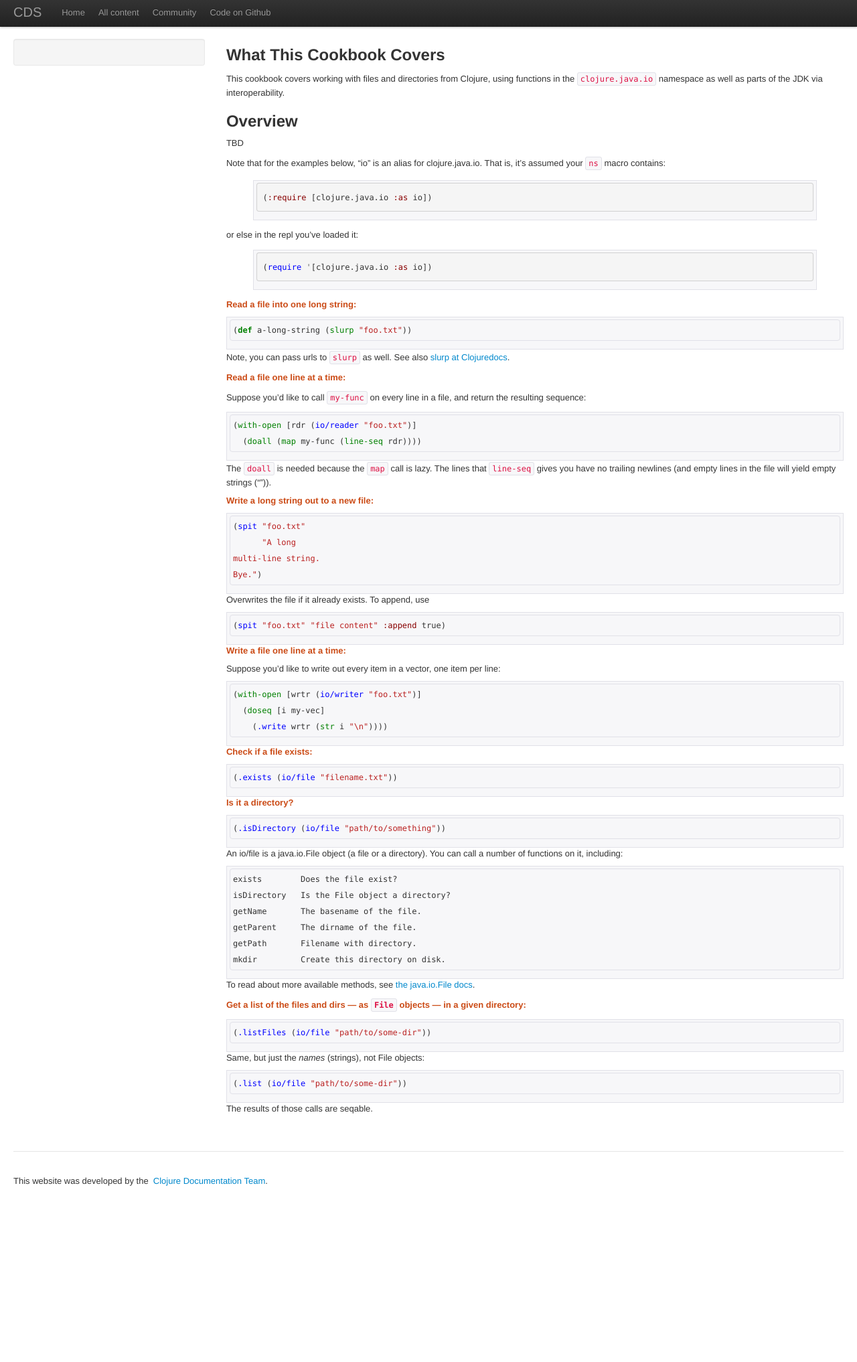
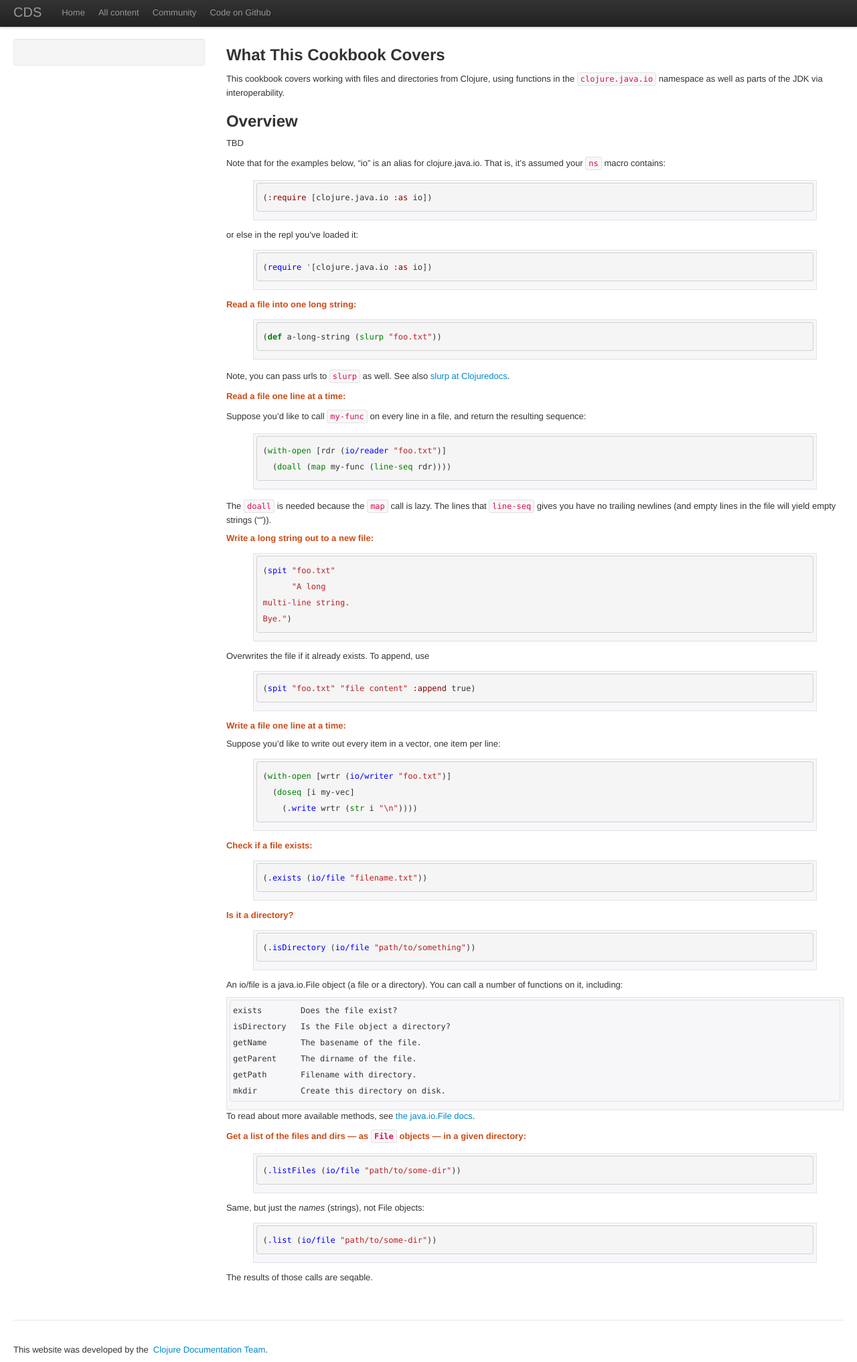
Before and after one commit to clojuredocs/guides, a Jekyll site: the page built from articles/cookbooks/files_and_directories.md, in a window 1280 px wide. Shown: the whole page at 67% size. Built offline with Jekyll 4.4.1, drawn with Linux system fonts in a browser that asks for light colours; some web fonts are replaced; Markdown is read by kramdown in place of the engine named in the settings; before the commit the page ends 1782 px from its top, so only the background shows below that.

Commit message:
Port remaining code examples

````diff
--- a/articles/cookbooks/files_and_directories.md
+++ b/articles/cookbooks/files_and_directories.md
@@ -29,9 +29,9 @@ or else in the repl you've loaded it:
 
 **Read a file into one long string:**
 
-```clojure
+{% highlight clojure %}
 (def a-long-string (slurp "foo.txt"))
-```
+{% endhighlight %}
 
 Note, you can pass urls to `slurp` as well. See also [slurp at
 Clojuredocs](http://clojuredocs.org/clojure_core/clojure.core/slurp).
@@ -42,10 +42,10 @@ Clojuredocs](http://clojuredocs.org/clojure_core/clojure.core/slurp).
 Suppose you'd like to call `my-func` on every line in a file,
 and return the resulting sequence:
 
-```clojure
+{% highlight clojure %}
 (with-open [rdr (io/reader "foo.txt")]
   (doall (map my-func (line-seq rdr))))
-```
+{% endhighlight %}
 
 The `doall` is needed because the `map` call is lazy. The lines that
 `line-seq` gives you have no trailing newlines (and empty lines in the
@@ -54,18 +54,18 @@ file will yield empty strings ("")).
 
 **Write a long string out to a new file:**
 
-```clojure
+{% highlight clojure %}
 (spit "foo.txt"
       "A long
 multi-line string.
 Bye.")
-```
+{% endhighlight %}
 
 Overwrites the file if it already exists. To append, use
 
-```clojure
+{% highlight clojure %}
 (spit "foo.txt" "file content" :append true)
-```
+{% endhighlight %}
 
 
 **Write a file one line at a time:**
@@ -73,24 +73,24 @@ Overwrites the file if it already exists. To append, use
 Suppose you'd like to write out every item in a vector, one item per
 line:
 
-```clojure
+{% highlight clojure %}
 (with-open [wrtr (io/writer "foo.txt")]
   (doseq [i my-vec]
     (.write wrtr (str i "\n"))))
-```
+{% endhighlight %}
 
 
 **Check if a file exists:**
 
-```clojure
+{% highlight clojure %}
 (.exists (io/file "filename.txt"))
-```
+{% endhighlight %}
 
 **Is it a directory?**
 
-```clojure
+{% highlight clojure %}
 (.isDirectory (io/file "path/to/something"))
-```
+{% endhighlight %}
 
 An io/file is a java.io.File object (a file or a directory). You can
 call a number of functions on it, including:
@@ -108,14 +108,14 @@ docs](http://docs.oracle.com/javase/7/docs/api/java/io/File.html).
 **Get a list of the files and dirs --- as `File` objects --- in a
 given directory:**
 
-```clojure
+{% highlight clojure %}
 (.listFiles (io/file "path/to/some-dir"))
-```
+{% endhighlight %}
 
 Same, but just the *names* (strings), not File objects:
 
-```clojure
+{% highlight clojure %}
 (.list (io/file "path/to/some-dir"))
-```
+{% endhighlight %}
 
 The results of those calls are seqable.
````
